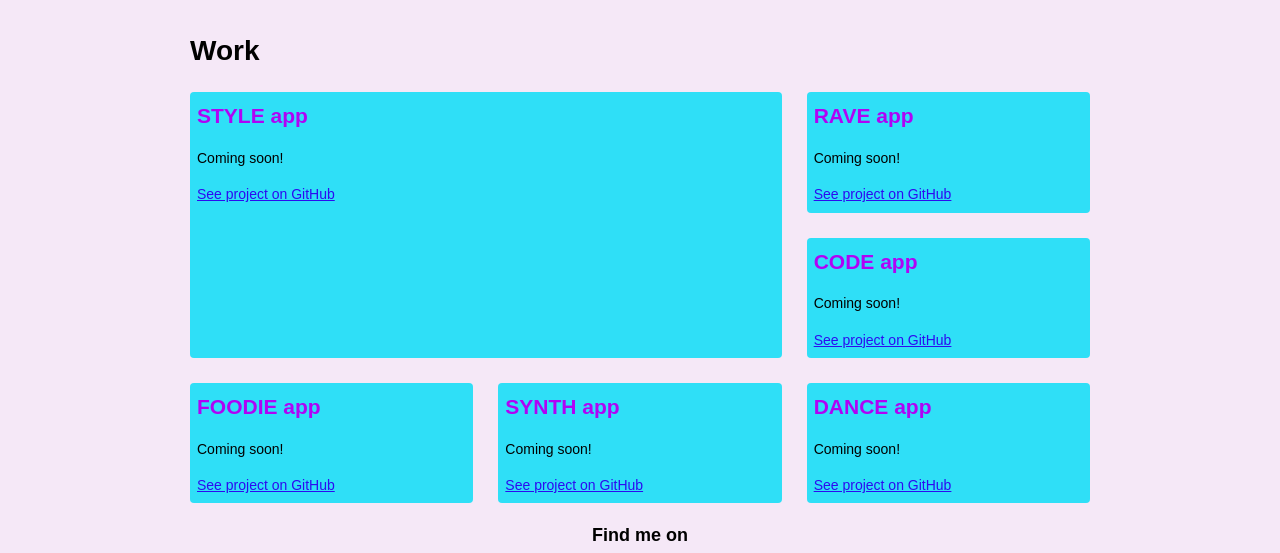
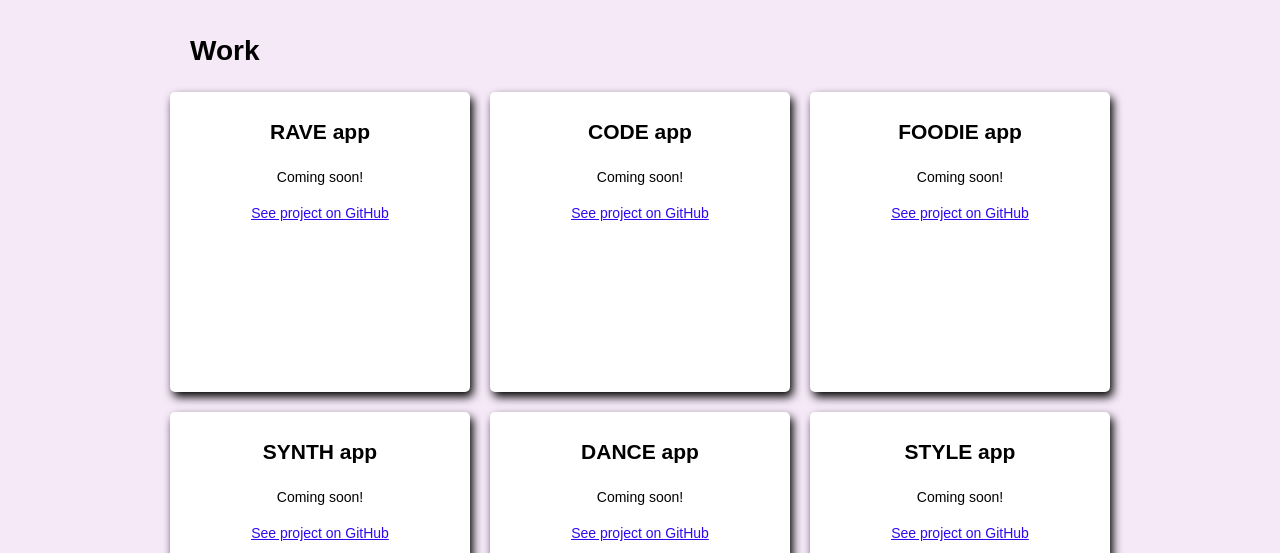
Before and after one commit to amrizjantan/portfolio-website, a plain HTML site: page work.html in a window 1280 px wide. Shown: the part 140-693 px from the top of the page. Drawn offline with nearby package versions, Linux system fonts and the light colour scheme; a web font is replaced by a local one.

Commit message:
Correction Grid

```diff
--- a/css/style.production.css
+++ b/css/style.production.css
@@ -179,38 +179,86 @@ body {
 }
 
 
-@supports (display: grid)
-{
-  .grid {
-      display: grid;
-      grid-template-columns: 1fr 1fr 1fr;
-      grid-gap: 25px;
-      margin: 0;
+.grid {
+	display: -ms-grid;
+	display: grid;
+	 -ms-grid-columns: 1fr 20px 1fr 20px 1fr;
+	 grid-template-columns: 1fr 1fr 1fr;
+	 -ms-grid-rows: 1fr 20px 1fr 20px 1fr;
+	 grid-template-rows: 1fr 1fr 1fr;
+ 	grid-gap: 20px;
+	-webkit-box-pack: center;
+	    -ms-flex-pack: center;
+	        justify-content: center;
+}
 
-  }
+.grid > *:nth-child(1) {
+-ms-grid-row: 1;
+-ms-grid-column: 1;
+}
 
-  .grid__item {
-      display: inline-block;
-      width: 33%;
-      background-color: #2fdff7;
-      width: auto;
-      padding: 7px;
-      border-radius: 4px;
-      color: rgb(2, 0, 0);
+.grid > *:nth-child(2) {
+-ms-grid-row: 1;
+-ms-grid-column: 3;
+}
 
-  }
+.grid > *:nth-child(3) {
+-ms-grid-row: 1;
+-ms-grid-column: 5;
+}
 
-  .grid__item h2 {
-      margin: 0;
-      color:  #b003f5;
-  }
+.grid > *:nth-child(4) {
+-ms-grid-row: 3;
+-ms-grid-column: 1;
+}
 
-  .grid__item:last-child {
-    grid-column-start: 1;
-    grid-column-end: 3;
-    grid-row-start: 1;
-    grid-row-end: 3;
-  }
+.grid > *:nth-child(5) {
+-ms-grid-row: 3;
+-ms-grid-column: 3;
+}
+
+.grid > *:nth-child(6) {
+-ms-grid-row: 3;
+-ms-grid-column: 5;
+}
+
+.grid > *:nth-child(7) {
+-ms-grid-row: 5;
+-ms-grid-column: 1;
+}
+
+.grid > *:nth-child(8) {
+-ms-grid-row: 5;
+-ms-grid-column: 3;
+}
+
+.grid > *:nth-child(9) {
+-ms-grid-row: 5;
+-ms-grid-column: 5;
+}
+
+.grid__item {
+	background-color: white;
+	text-align: center;
+	padding: 5px;
+	border-radius: 5px;
+	-webkit-box-shadow: 3px 5px 10px black;
+	        box-shadow: 3px 5px 10px black;
+	-webkit-transition: .4s;
+	-o-transition: .4s;
+	transition: .4s;
+	height: 300px;
+	width: 300px;
+}
+
+.grid__item:hover {
+	-webkit-transform: scale(1.02);
+	    -ms-transform: scale(1.02);
+	        transform: scale(1.02);
+	-webkit-transition: .5s;
+	-o-transition: .5s;
+	transition: .5s;
+	cursor: pointer;
 }
 
 @media all and (max-width: 500px) {
```
